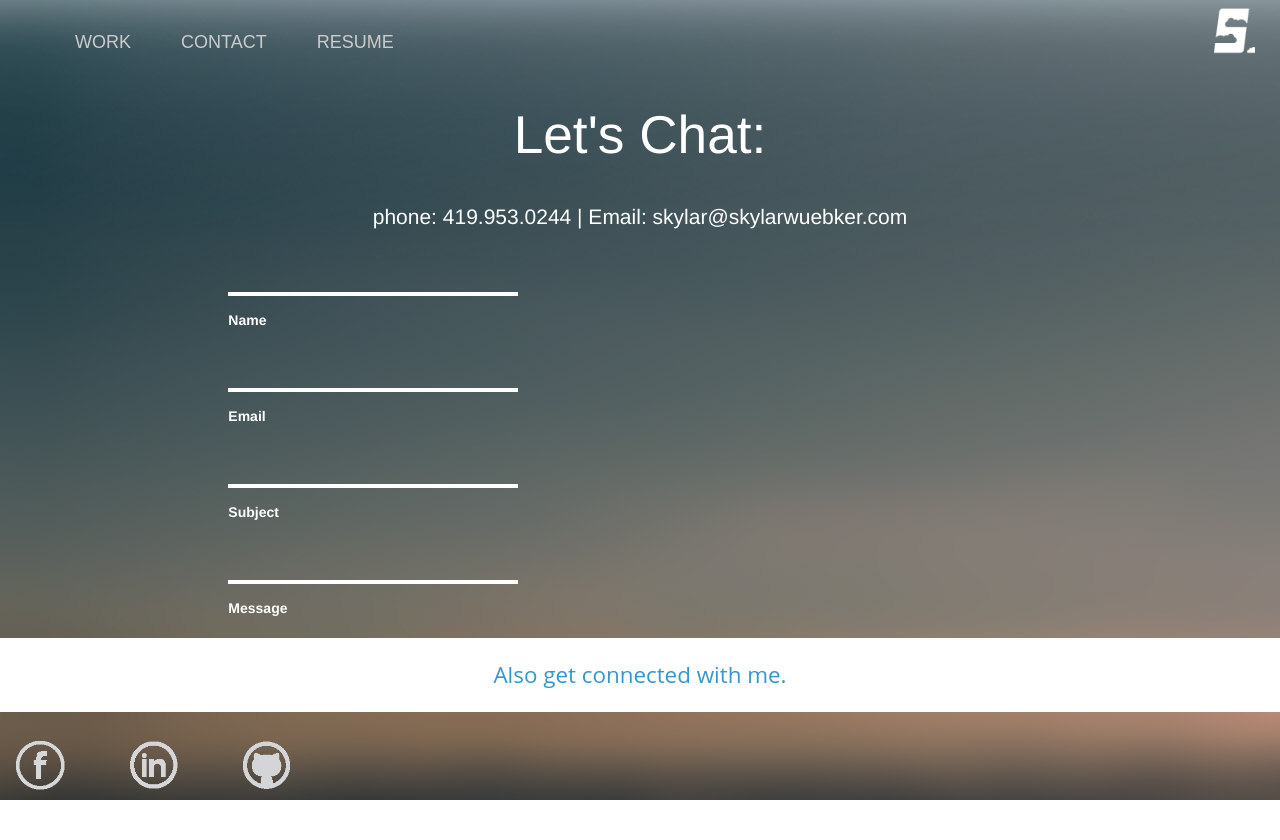
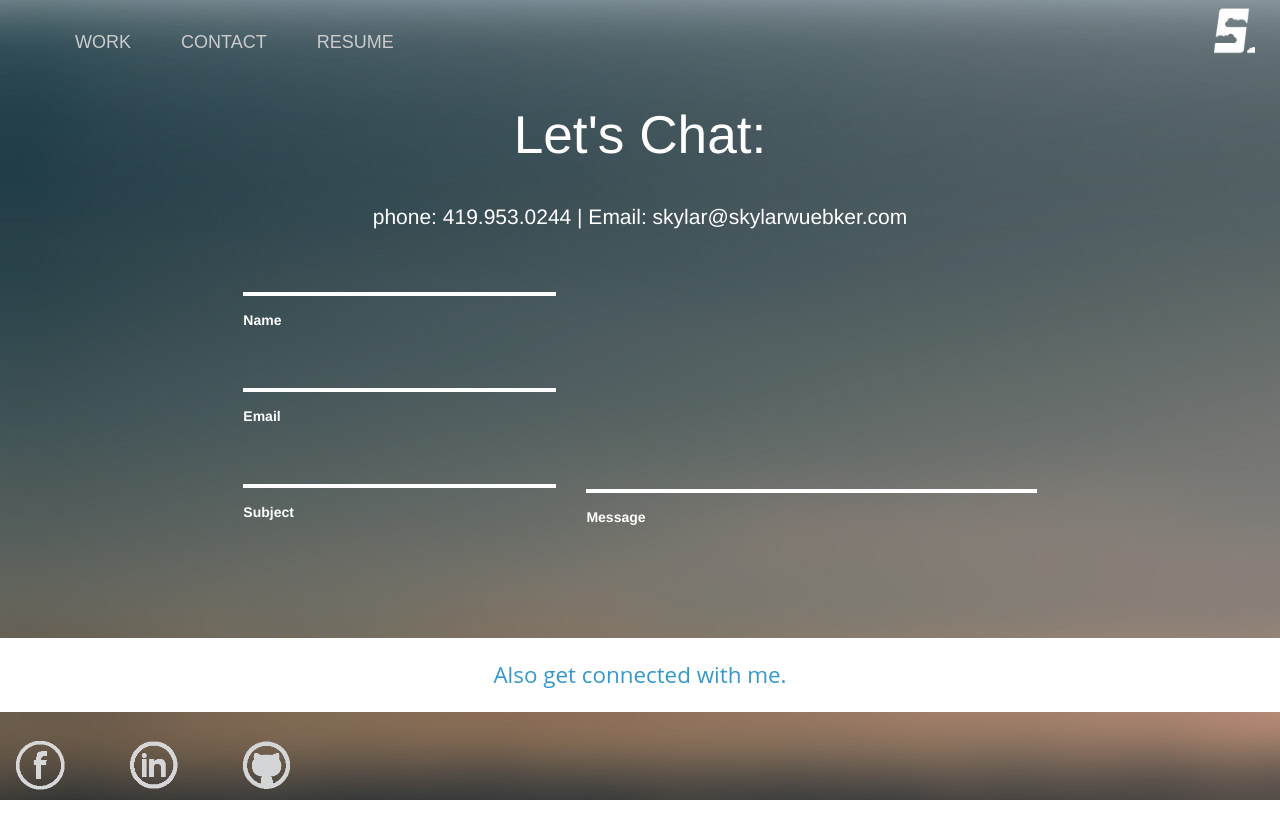
Before and after one commit to wuebkers/skylarwuebker.com, a PHP site: page /contact.html in a window 1280 px wide. Run offline with PHP 8.4, Linux system fonts and the light colour scheme; some libraries are stand-ins or nearby versions.

Commit message:
contact sizing

```diff
--- a/contact.html
+++ b/contact.html
@@ -76,7 +76,9 @@
             <section id="main" class="content col-xs-12">
             	<div class="blur col-xs-12">
                		<span><h1>Let's Chat:</h1><br><h5>phone: 419.953.0244 | Email: skylar@skylarwuebker.com</h5></span>
-                	<div id="contact" class="content col-xs-12 col-sm-3 col-sm-offset-2">
+                	<div class="form col-xs-12 col-sm-12 col-md-7 col-lg-8 col-lg-offset-2">
+                    	<div class="row">
+                    		<div id="contact" class="content col-xs-12 col-sm-12 col-md-5">
 									<span class="input input--minoru">
 										<input class="input__field input__field--yoko" type="text" id="input-16" />
 										<label class="input__label input__label--yoko" for="input-16">
@@ -95,12 +97,19 @@
 											<span class="input__label-content input__label-content--yoko">Subject</span>
 										</label>
 									</span>
+                        	  </div>
+                      	</div>
+
+                      	<div class="row">
+                      		<div id="message" class="content col-xs-12 col-sm-12 col-md-7">
                             	<span class="input input--minoru input--message">
 									<input class="input__field input__field--yoko" type="text" id="input-18" />
 									<label class="input__label input__label--yoko" for="input-18">
-								<span class="input__label-content input__label-content--yoko">Message</span>
+										<span class="input__label-content input__label-content--yoko" rows="12" cols="12">Message</span>
 									</label>
 								</span>
+                        	</div>
+                		</div>
                     </div>
                     <div class="clear"></div>
                    <div class="reach">
--- a/css/main.css
+++ b/css/main.css
@@ -124,6 +124,11 @@
 	height:100%;
 	background:url(../photos/sky-blur.jpg) fixed;
 	padding:0;
+	}
+
+	#message {
+	 float:right;
+	 margin-top:-14.5em;
 	}
 
    #contact {
```
Lines whose indentation alone changed are shown as unchanged.
